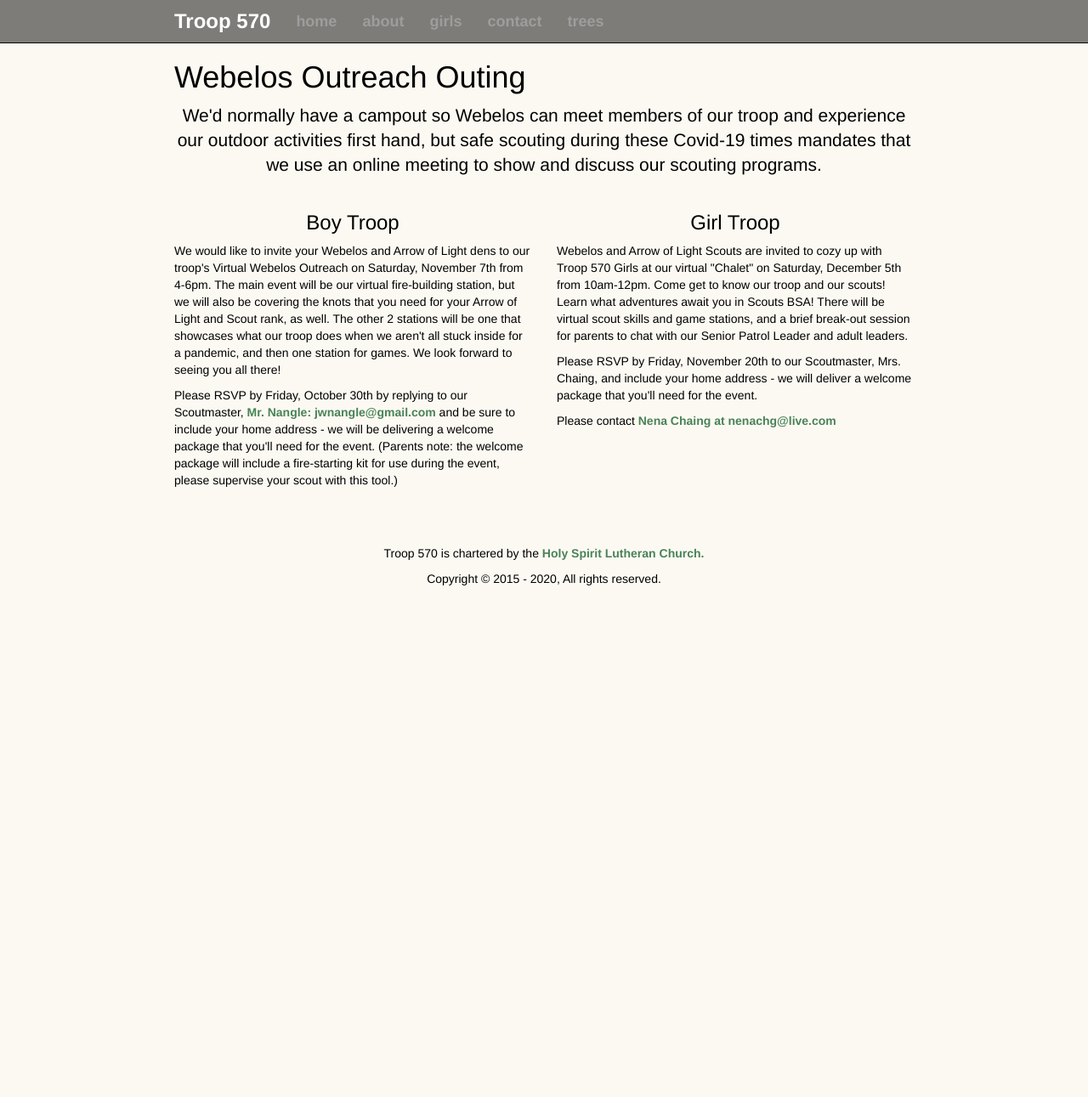
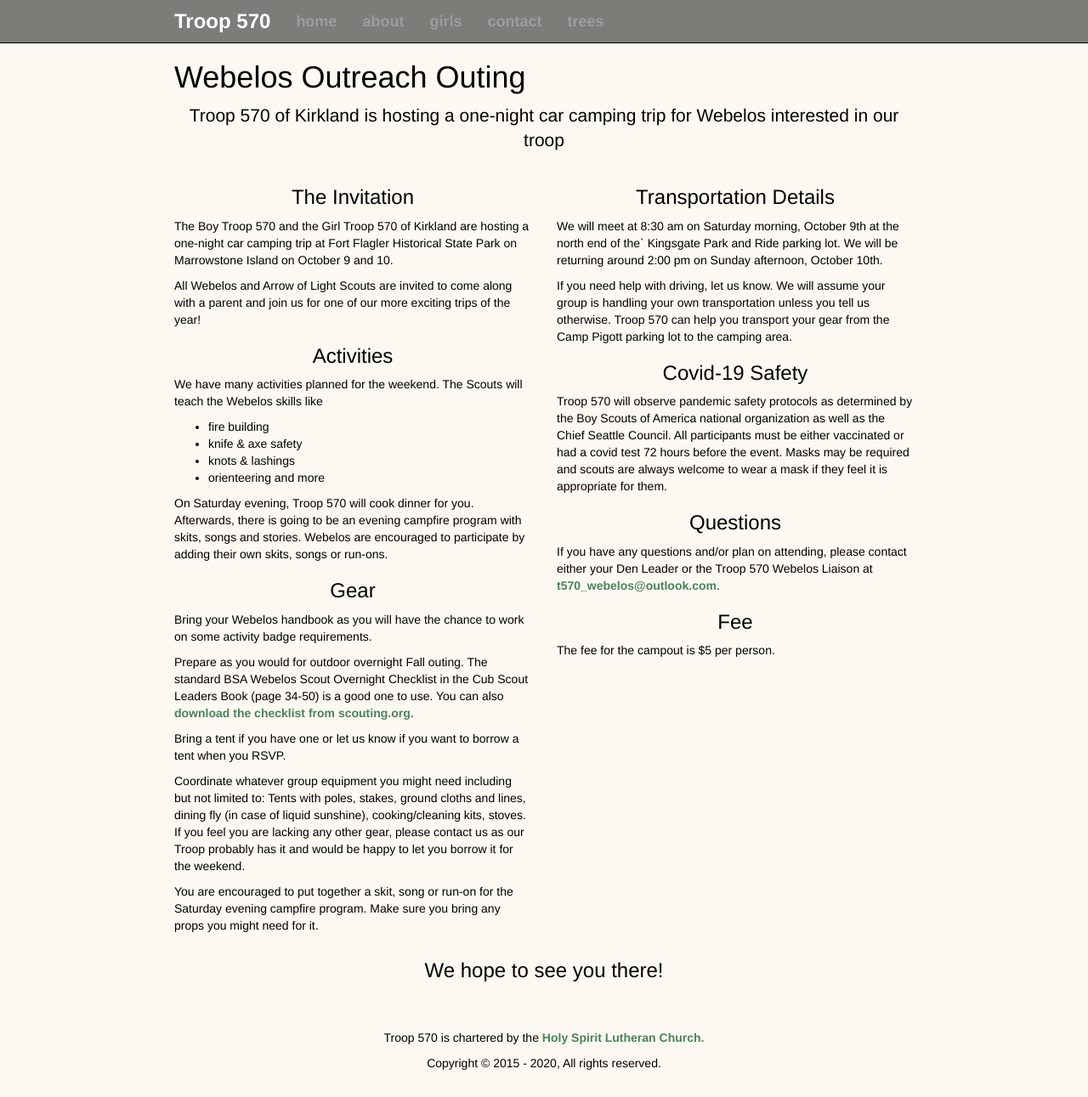
Before and after one commit to troop570/troop570.github.io, a Jekyll site: the page built from webelos/index.html, in a window 1280 px wide. Shown: the whole page at 85% size. Built offline with Jekyll 4.4.1, drawn with Linux system fonts in a browser that asks for light colours; nearby versions of some CDN libraries; before the commit the page ends 900 px from its top, so only the background shows below that.

Commit message:
Webelos outing 2021

```diff
--- a/webelos/index.html
+++ b/webelos/index.html
@@ -3,37 +3,83 @@ layout: page
 title: Webelos Outreach Outing
 ---
 
-<p class="lead text-center">We'd normally have a campout so Webelos can meet members of our troop and experience
-  our outdoor activities first hand, but safe scouting during these Covid-19 times
-  mandates that we use an online meeting to show and discuss our scouting programs.
+<p class="lead text-center">
+  Troop 570 of Kirkland is hosting a one-night car camping trip for Webelos interested in our troop
 </p>
 <div class="row">
 <div class="col-md-6 col-sm-12">
-  <h3 class="text-center">Boy Troop</h3>
+  <h3 class="text-center">The Invitation</h3>
   <p>
-    We would like to invite your Webelos and Arrow of Light dens to our troop's Virtual Webelos Outreach
-    on Saturday, November 7th from 4-6pm. The main event will be our virtual fire-building station,
-    but we will also be covering the knots that you need for your Arrow of Light and Scout rank, as well.
-    The other 2 stations will be one that showcases what our troop does when we aren't all stuck inside
-    for a pandemic, and then one station for games. We look forward to seeing you all there!
+    The Boy Troop 570 and the Girl Troop 570 of Kirkland are hosting a one-night car camping trip at Fort Flagler Historical State Park on Marrowstone Island on October 9 and 10.
   </p>
+  <p>All Webelos and Arrow of Light Scouts are invited to come along with a parent and join us for one of our more exciting trips of the year!
+</p>
+  <h3 class="text-center">Activities</h3>
   <p>
-    Please RSVP by Friday, October 30th by replying to our Scoutmaster, <a href="mailto:jwnangle@gmail.com">Mr. Nangle: jwnangle@gmail.com</a> and
-    be sure to include your home address - we will be delivering a welcome package that you'll need for
-    the event. (Parents note: the welcome package will include a fire-starting kit for use during
-    the event, please supervise your scout with this tool.)
+    We have many activities planned for the weekend. The Scouts will teach the Webelos skills like
   </p>
+    <ul>
+      <li>fire building</li>
+      <li>knife & axe safety</li>
+      <li>knots & lashings</li>
+      <li>orienteering and more</li>
+    </ul>
+    <p>On Saturday evening, Troop 570 will cook dinner for you. Afterwards, there
+      is going to be an evening campfire program with skits, songs and stories.
+      Webelos are encouraged to participate by adding their own skits, songs or
+      run-ons.
+    </p>
+    <h3 class="text-center">Gear</h3>
+
+    <p>Bring your Webelos handbook as you will have the chance to work on some
+    activity badge requirements.</p>
+
+    <p>Prepare as you would for outdoor overnight Fall outing.  The standard BSA
+    Webelos Scout Overnight Checklist in the Cub Scout Leaders Book (page 34-50) is
+    a good one to use.  You can also <a
+    href="http://www.scouting.org/filestore/pdf/34-50.pdf">download the checklist
+    from scouting.org</a>.</p>
+
+    <p>Bring a tent if you have one or let us know if you want to borrow a tent
+    when you RSVP.</p>
+
+    <p>Coordinate whatever group equipment you might need including but not limited
+    to: Tents with poles, stakes, ground cloths and lines, dining fly (in case of
+    liquid sunshine), cooking/cleaning kits, stoves. If you feel you are lacking
+    any other gear, please contact us as our Troop probably has it and would be
+    happy to let you borrow it for the weekend.</p>
+
+    <p>You are encouraged to put together a skit, song or run-on for the Saturday
+    evening campfire program. Make sure you bring any props you might need for it.</p>
 </div>
+
 <div class="col-md-6 col-sm-12">
-  <h3 class="text-center">Girl Troop</h3>
+  <h3 class="text-center">Transportation Details</h3>
   <p>
-    Webelos and Arrow of Light Scouts are invited to cozy up with Troop 570 Girls at our virtual "Chalet" on Saturday, December 5th from 10am-12pm. Come get to know our troop and our scouts! Learn what adventures await you in Scouts BSA! There will be virtual scout skills and game stations, and a brief break-out session for parents to chat with our Senior Patrol Leader and adult leaders.
+    We will meet at 8:30 am on Saturday morning, October 9th at the north end of the` Kingsgate Park and Ride parking lot.
+    We will be returning around 2:00 pm on Sunday afternoon, October 10th.
+    </p>
+    <p>
+    If you need help with driving, let us know.
+    We will assume your group is handling your own transportation unless you tell
+    us otherwise. Troop 570 can help you transport your gear from the Camp Pigott parking lot to
+    the camping area.
   </p>
+  <h3 class="text-center">Covid-19 Safety</h3>
   <p>
-    Please RSVP by Friday, November 20th to our Scoutmaster, Mrs. Chaing, and include your home address - we will deliver a welcome package that you'll need for the event.  </p>
-  <p>Please contact <a href="mailto:nenachg@live.com">Nena Chaing at nenachg@live.com</a></p>
+    Troop 570 will observe pandemic safety protocols as determined by the Boy Scouts of America national organization as well as the Chief Seattle Council.
+    All participants must be either vaccinated or had a covid test 72 hours before the event. Masks may be required and scouts are always welcome to wear a mask if they feel it is appropriate for them.
+
+  </p>
+  <h3 class="text-center">Questions</h3>
+  <p>
+    If you have any questions and/or plan on attending, please contact either your Den Leader or the Troop 570 Webelos Liaison at <a href="mailto:t570_webelos@outlook.com">t570_webelos@outlook.com</a>.
+  </p>
+  <h3 class="text-center">Fee</h3>
+  <p>The fee for the campout is $5 per person.</p>
 </div>
 </div>
+<h3 class="text-center">We hope to see you there!</h3>
 
 {% comment %}
 <p>The Boy Troop 570 and the Girl Troop 570 of Kirkland are hosting a one-night
```
